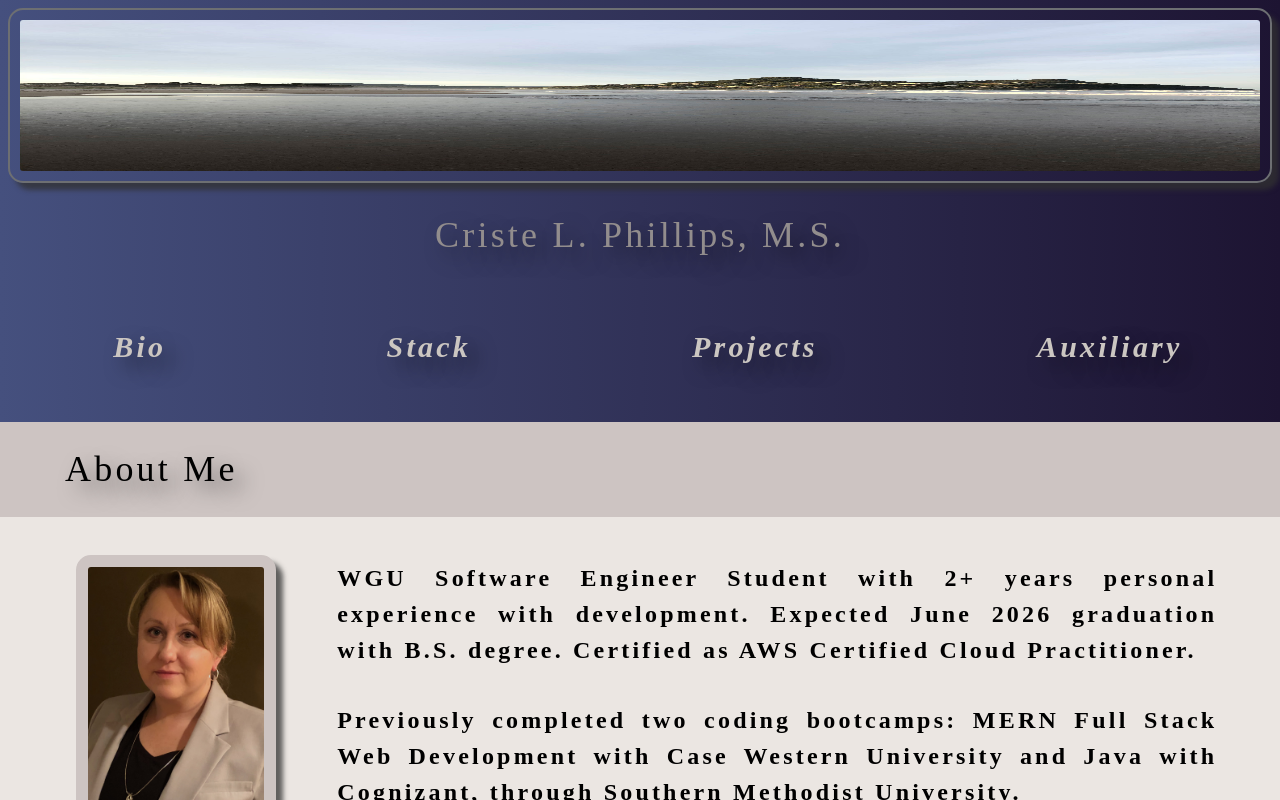
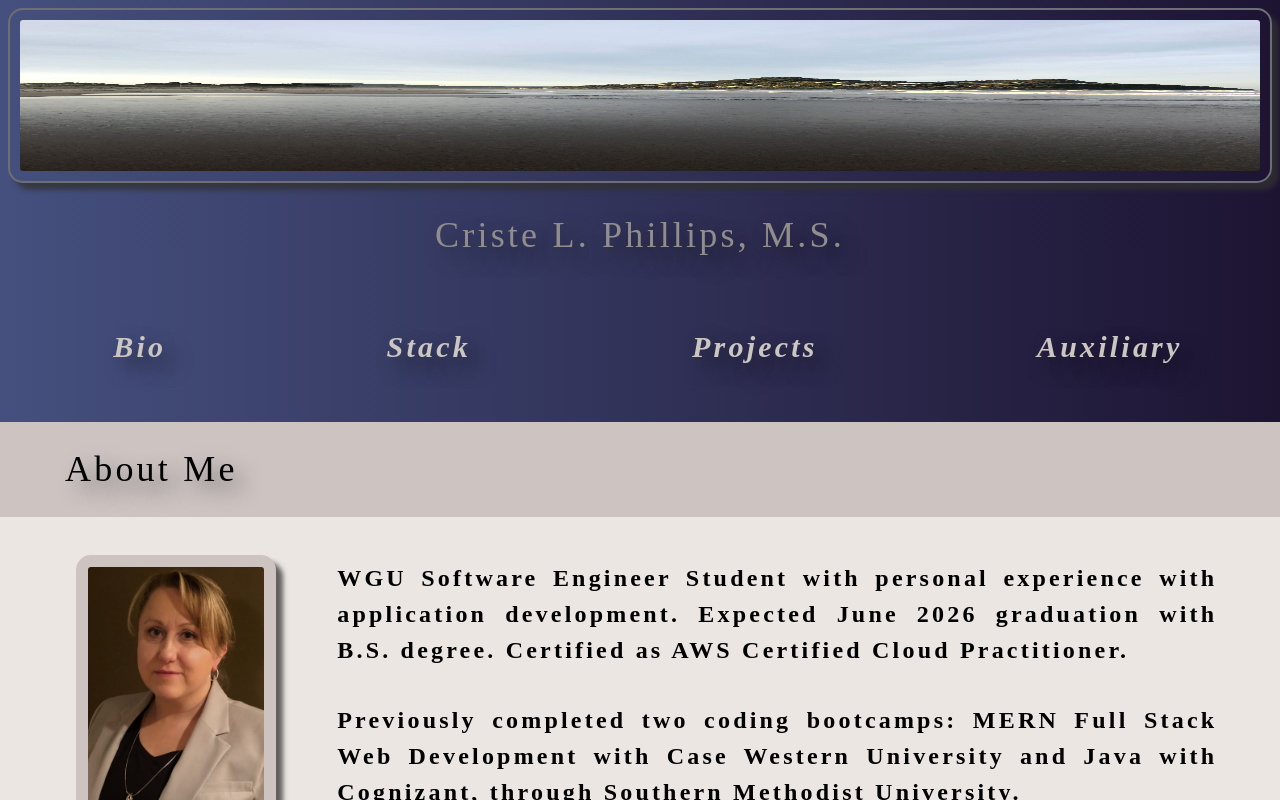
Before and after one commit to cphill11/react-portfolio, a React (Create React App) app: page / in a window 1280 px wide. Shown: the top 800 px of the page. Built offline with nearby package versions, Linux system fonts and the light colour scheme.

Commit message:
updated resume, updated about page

```diff
--- a/src/components/About.js
+++ b/src/components/About.js
@@ -23,7 +23,7 @@ function About(props) {
           />
           <div id="summary">
             <p>
-              WGU Software Engineer Student with 2+ years personal experience with development.  Expected June 2026 graduation with B.S. degree.  Certified as AWS Certified Cloud Practitioner.
+              WGU Software Engineer Student with personal experience with application development.  Expected June 2026 graduation with B.S. degree.  Certified as AWS Certified Cloud Practitioner.
             </p>
             <p>
               Previously completed two coding bootcamps: MERN Full Stack Web
```
Also changed, not shown: 1 other file (tests, documents, lock files or other folders).
